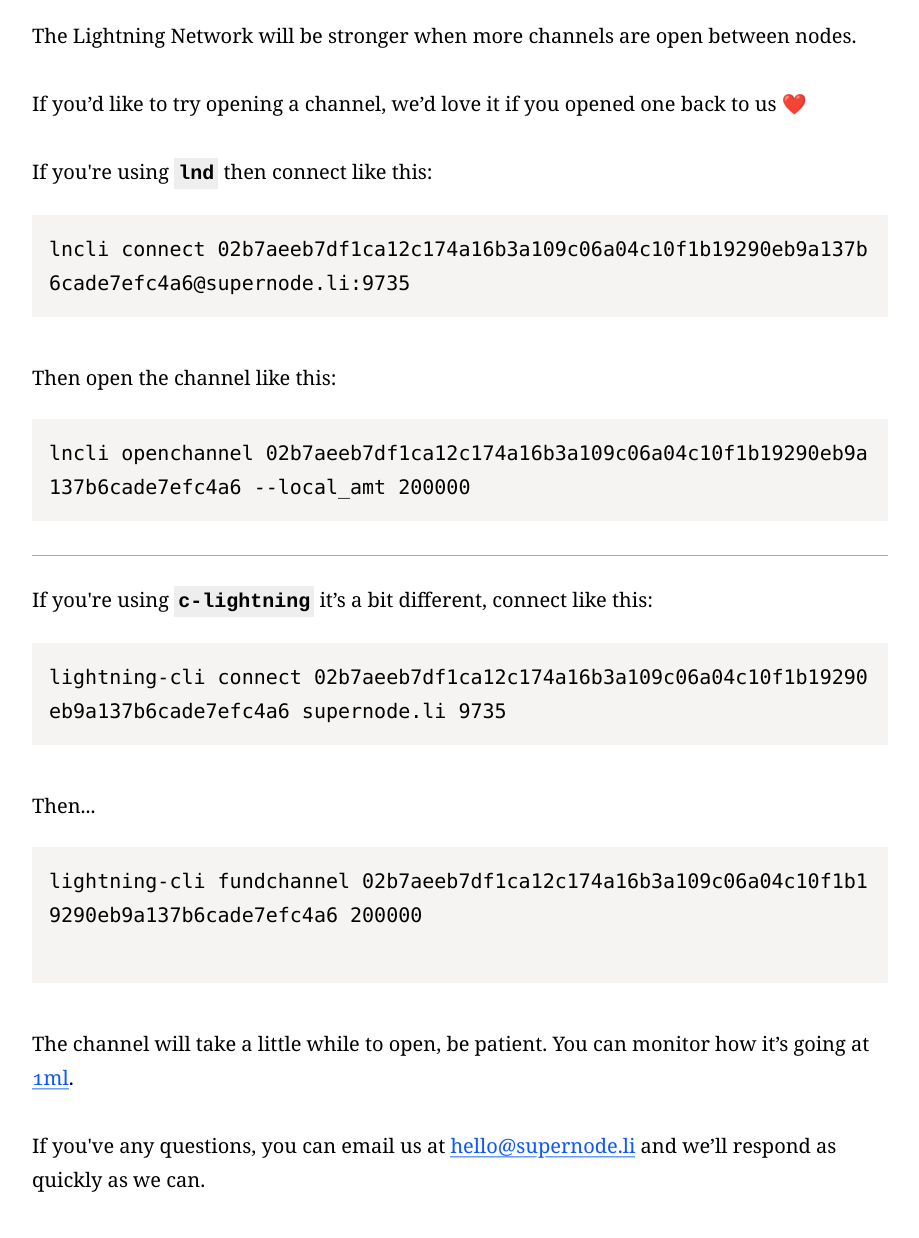
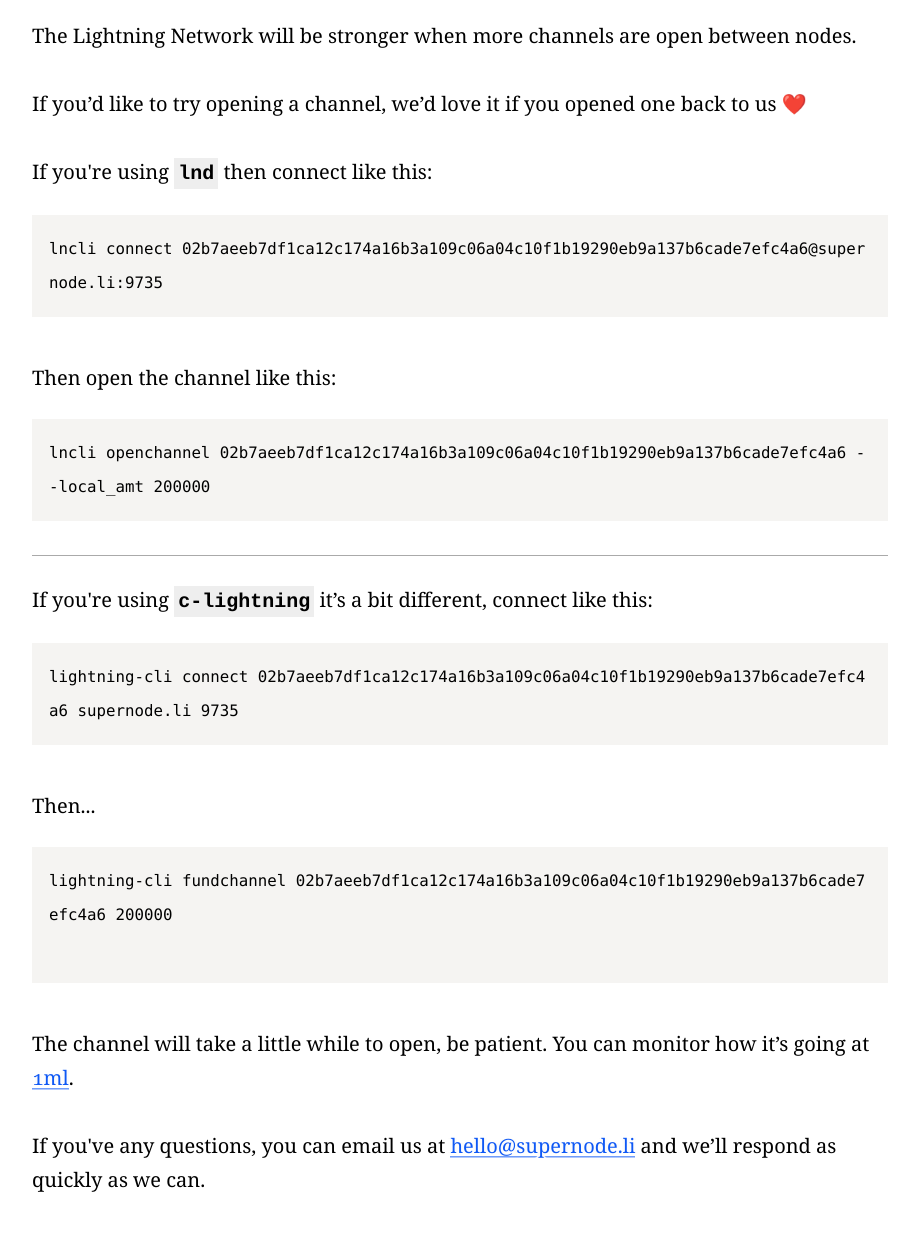
Before and after one commit to fawkesley/supernode-flask, a Flask app: page / in a window 1280 px wide. Shown: the part 603-1841 px from the top of the page, without its empty margins (180-1099 px from the left). Run offline with Flask 2, Linux system fonts and the light colour scheme.

Commit message:
Make font size for code a bit smaller

```diff
--- a/source/stylesheets/site.css.scss
+++ b/source/stylesheets/site.css.scss
@@ -255,3 +255,7 @@ footer {
     }
   }
 }
+
+pre {
+  @include fontsize(13, 1)
+}
--- a/supernode/static/stylesheets/site.css
+++ b/supernode/static/stylesheets/site.css
@@ -774,4 +774,7 @@ footer {
     color: #ffffff;
     background: #232732; }
 
+pre {
+  font-size: 0.9285714286rem; }
+
 /*# sourceMappingURL=site.css.map */
```
Also changed, not shown: 1 other file.
